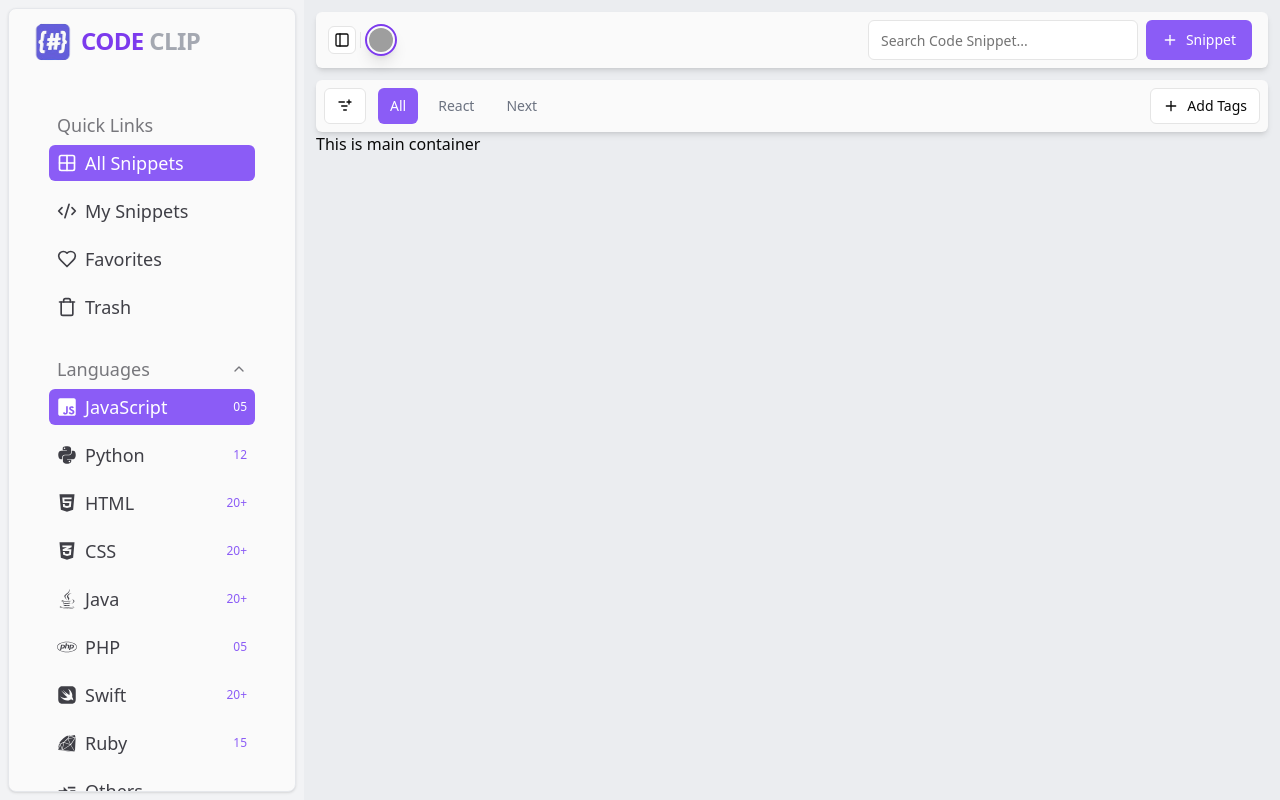
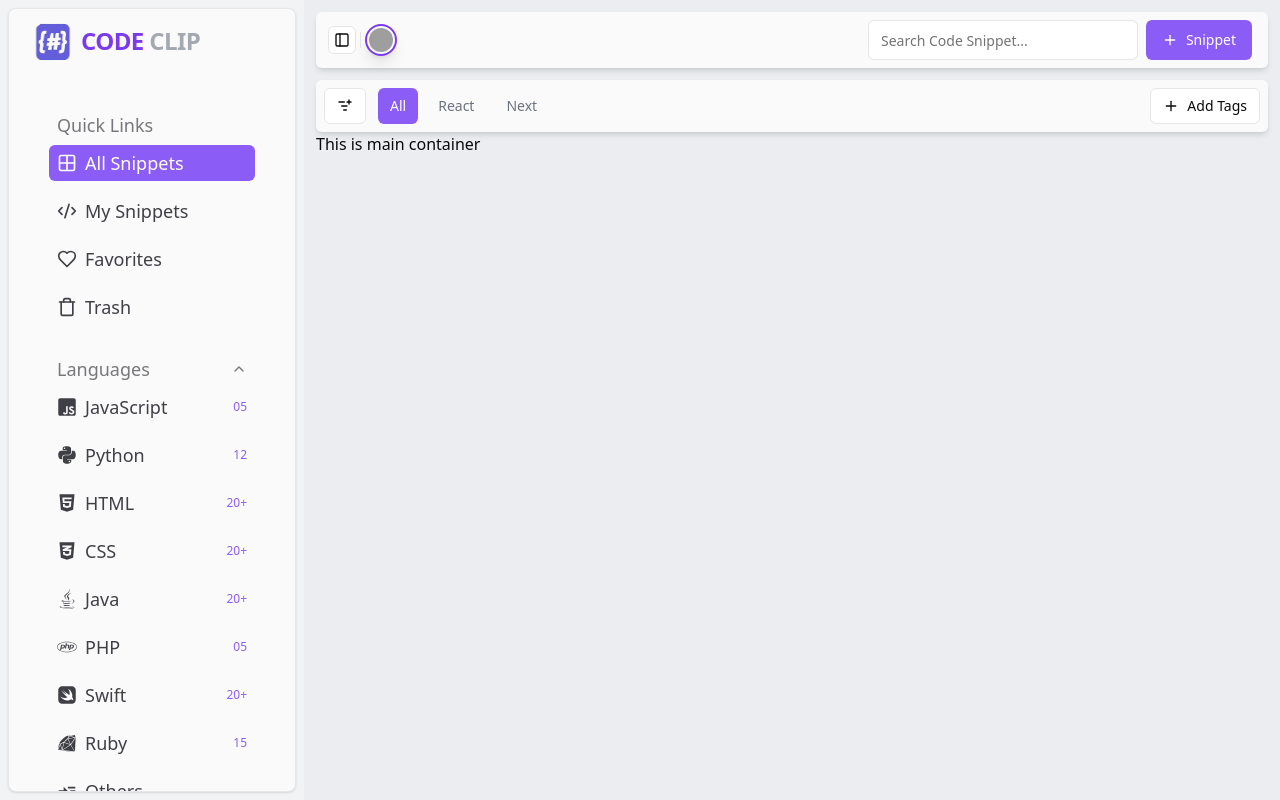
Before and after one commit to dhirajaryaa/Code-Clip-Frontend, a React (Vite) app: page /dashboard in a window 1280 px wide. Built offline with nearby package versions, Linux system fonts and the light colour scheme; grey boxes are pictures that could not be loaded.

Commit message:
style: update active class sidebar link

```diff
--- a/src/components/custom/AppSidebar.jsx
+++ b/src/components/custom/AppSidebar.jsx
@@ -78,7 +78,7 @@ const AppSidebar = (props) => {
                     </SidebarGroupContent>
                 </SidebarGroup>
                 {/* LanguagesNavLinks */}
-                <LanguagesNav />
+                <LanguagesNav isLinkActive={isLinkActive} setIsLinkActive={setIsLinkActive} />
 
             </SidebarContent>
         </Sidebar>
--- a/src/components/custom/LanguagesNav.jsx
+++ b/src/components/custom/LanguagesNav.jsx
@@ -3,7 +3,6 @@ import { Link } from 'react-router-dom';
 import { FaJava, FaPython, FaJsSquare, FaHtml5, FaCss3Alt, FaPhp, FaSwift } from "react-icons/fa";
 import { DiRuby } from "react-icons/di";
 import { MdReadMore } from "react-icons/md";
-import { useState } from 'react';
 import {
     Collapsible,
     CollapsibleContent,
@@ -12,61 +11,60 @@ import {
 import { ChevronDown } from 'lucide-react';
 
 
-function LanguagesNav() {
-    const [isLanguageActive, setIsLanguageActive] = useState("JavaScript");
+function LanguagesNav({ isLinkActive, setIsLinkActive }) {
 
     const languages = [
         {
             name: "JavaScript",
-            slug: "/languages/javascript",
+            slug: "#",
             icon: <FaJsSquare size={20} />,
             total: 5
         },
         {
             name: "Python",
-            slug: "/languages/python",
+            slug: "#",
             icon: <FaPython size={20} />,
             total: 12
         },
         {
             name: "HTML",
-            slug: "/languages/html",
+            slug: "#",
             icon: <FaHtml5 size={20} />,
             total: 58
         },
         {
             name: "CSS",
-            slug: "/languages/css",
+            slug: "#",
             icon: <FaCss3Alt size={20} />,
             total: 86
         },
         {
             name: "Java",
-            slug: "/languages/java",
+            slug: "#",
             icon: <FaJava size={20} />,
             total: 35
         },
         {
             name: "PHP",
-            slug: "/languages/php",
+            slug: "#",
             icon: <FaPhp size={20} />,
             total: 5
         },
         {
             name: "Swift",
-            slug: "/languages/swift",
+            slug: "#",
             icon: <FaSwift size={20} />,
             total: 95
         },
         {
             name: "Ruby",
-            slug: "/languages/ruby",
+            slug: "#",
             icon: <DiRuby size={20} />,
             total: 15
         },
         {
             name: "Others",
-            slug: "/languages/others",
+            slug: "#",
             icon: <MdReadMore size={20} />,
             total: 0
         }
@@ -92,13 +90,13 @@ function LanguagesNav() {
                                     <Link
                                         to={item.slug}
                                         aria-label={`Go to ${item.name}`}
-                                        onClick={() => setIsLanguageActive(item.name)}
-                                        className={`flex items-center w-full gap-2 rounded-md px-2 py-1 text-lg font-normal text-sidebar-foreground cursor-pointer ${isLanguageActive === item.name
+                                        onClick={() => setIsLinkActive(item.name)}
+                                        className={`flex items-center w-full gap-2 rounded-md px-2 py-1 text-lg font-normal text-sidebar-foreground cursor-pointer ${isLinkActive === item.name
                                             ? "bg-sidebar-primary text-sidebar-primary-foreground"
                                             : "hover:bg-sidebar-accent hover:text-sidebar-accent-foreground"
                                             }`}
                                     >
-                                        <SidebarMenuBadge className={`${isLanguageActive === item.name ? "text-sidebar-primary-foreground" : " text-sidebar-primary"}`}>
+                                        <SidebarMenuBadge className={`${isLinkActive === item.name ? "text-sidebar-primary-foreground" : " text-sidebar-primary"}`}>
                                             {item?.total > 0 ?
                                                 item?.total < 20 ?
                                                     item?.total > 9 ?
```
